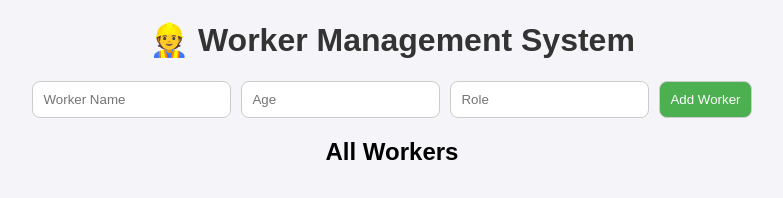
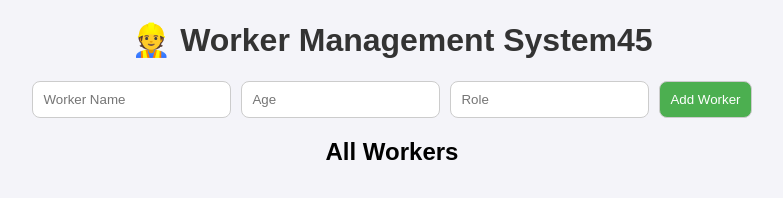
Before and after one commit to bipin523396/vercel, a website: page index.html in a window 1280 px wide. Shown: the whole page, without its empty margins (248-1031 px from the left). Drawn offline with Linux system fonts and the light colour scheme; no server answers.

Commit message:
Update index.html

```diff
--- a/index.html
+++ b/index.html
@@ -7,7 +7,7 @@
   <link rel="stylesheet" href="style.css">
 </head>
 <body>
-  <h1>👷 Worker Management System</h1>
+  <h1>👷 Worker Management System45</h1>
 
   <form id="workerForm">
     <input type="text" id="name" placeholder="Worker Name" required>
```
